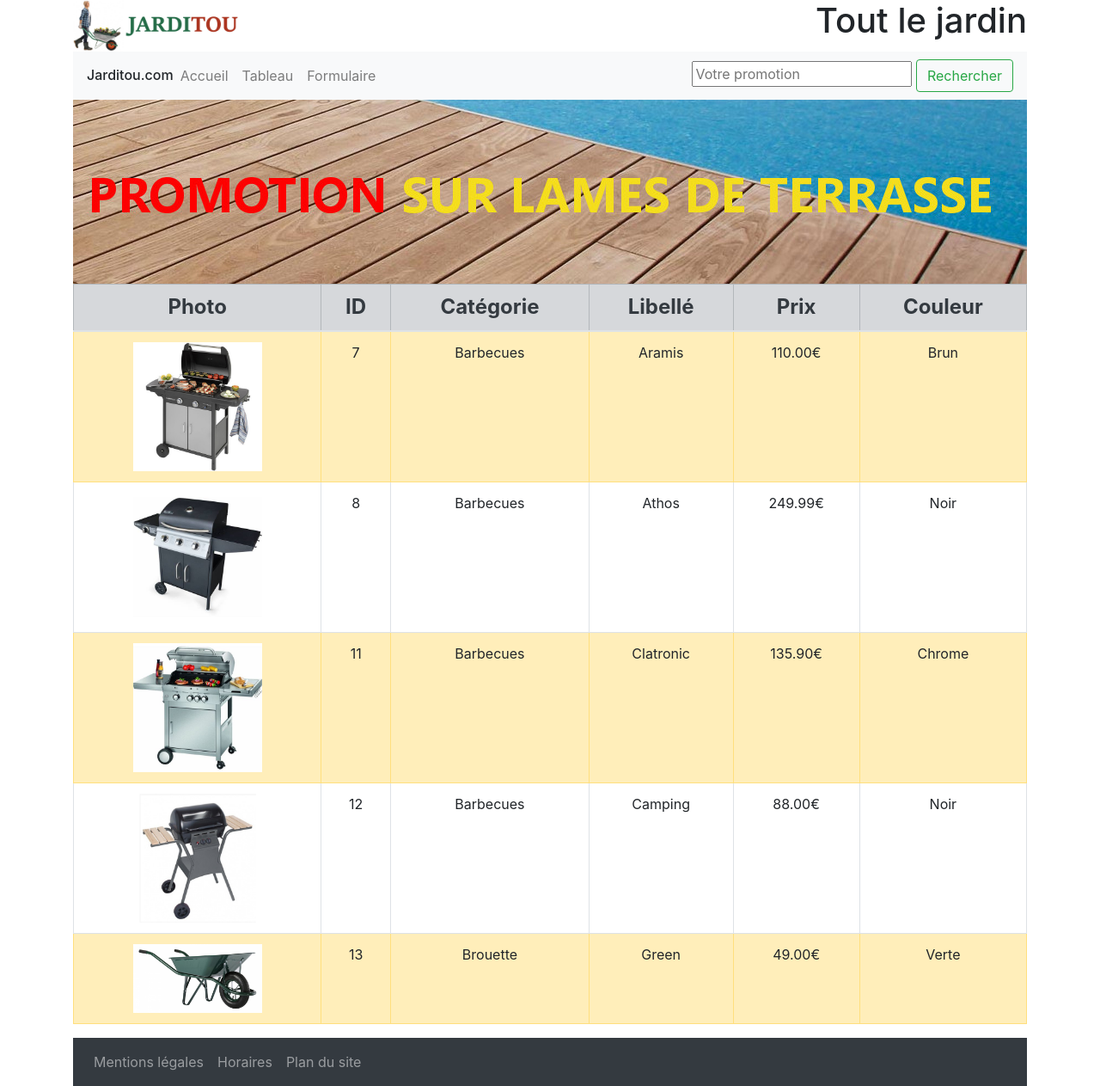
After one commit to BenjaminB-Git/code-git, a PHP site: page /Jarditou/tableau1.html in a window 1280 px wide. The commit adds this page. Shown: the whole page at 86% size. Run offline with PHP 8.4, Linux system fonts and the light colour scheme.

Commit message:
PHP suite

```diff
--- /dev/null
+++ b/Code/PHP/Jarditou/tableau1.html
@@ -0,0 +1,120 @@
+<!DOCTYPE html>
+<html lang="fr">
+<head>
+    <meta charset="UTF-8">
+    <meta http-equiv="X-UA-Compatible" content="IE=edge">
+    <meta name="viewport" content="width=device-width, initial-scale=1, shrink-to-fit=no">
+    <title>Tableau - Jarditou</title>
+    <link rel="stylesheet" href="https://stackpath.bootstrapcdn.com/bootstrap/4.4.1/css/bootstrap.min.css" integrity="sha384-Vkoo8x4CGsO3+Hhxv8T/Q5PaXtkKtu6ug5TOeNV6gBiFeWPGFN9MuhOf23Q9Ifjh" crossorigin="anonymous">
+
+</head>
+<body>
+    <div class="container">
+        <header class="row">
+            <div class="col-12 col-lg-6 text-center text-lg-left" id="img_jarditou"><img src="images/jarditou_logo.jpg" alt="Bienvenue sur le site de Jarditou !" title="Jarditou, jardinez itou !" width="200"></div>
+            <div class="h1 col-12 col-lg-6 text-center text-lg-right" id="slogan"> Tout le jardin</div>
+        </header>
+
+        <nav class="navbar navbar-expand-md bg-light navbar-light">
+            <div class="h6 align-center mb-0">Jarditou.com</div>
+            <button class="navbar-toggler" type="button" data-toggle="collapse" data-target="#collapsibleNavbar">
+                <span class="navbar-toggler-icon"></span>
+            </button>
+            <div class="collapse navbar-collapse" id="collapsibleNavbar">
+            <ul class="navbar-nav">
+                <li class="nav-item"><a class = "nav-link" href="index.html" title="Retour à l'accueil">Accueil</a></li>
+                <li class="nav-item"><a class = "nav-link" href="tableau1.html" title="Tableau de nos produits">Tableau</a></li>
+                <li class="nav-item"><a class = "nav-link" href="contact.html" title="Nous contacter">Formulaire</a></li>
+            </ul>
+            </div>
+        <div class="d-none d-md-block text-right">
+            <input type="text" placeholder="Votre promotion"></input>
+            <button type="button" class="btn btn-outline-success">Rechercher</button>
+        </div>
+
+        </nav>
+
+        <div>
+            <img src="images/promotion.jpg" alt="Promotion sur les lames de terrasse" title="Promotion sur les lames de terrasse" width="100%">
+        </div>
+    <section>
+        <div class="table-responsive">
+   <table class="table table-striped table-bordered table-hover text-center">
+       <thead>
+           <tr class="table-secondary text-dark h4">
+               <th scope="col">Photo</th>
+               <th scope="col">ID</th>
+               <th scope="col">Catégorie</th>
+               <th scope="col">Libellé</th>
+               <th scope="col">Prix</th>
+               <th scope="col">Couleur</th>
+           </tr>
+       </thead>
+       <tbody>
+           <tr class="table-warning">
+               <td><img src="jarditou_photos/7.jpg" width="150" title="Barbecue Aramis" alt="Barbecue Aramis"></td>
+               <td>7</td>
+               <td>Barbecues</td>
+               <td>Aramis</td>
+               <td>110.00€</td>
+               <td>Brun</td>
+           </tr>
+           <tr>
+            <td><img src="jarditou_photos/8.jpg" width="150" title="Barbecue Athos" alt="Barbecue Athos"></td>
+            <td>8</td>
+            <td>Barbecues</td>
+            <td>Athos</td>
+            <td>249.99€</td>
+            <td>Noir</td>
+           </tr>
+           <tr class="table-warning">
+            <td><img src="jarditou_photos/11.jpg" width="150" title="Barbecue Clatronic" alt="Barbecue Clatronic"></td>
+            <td>11</td>
+            <td>Barbecues</td>
+            <td>Clatronic</td>
+            <td>135.90€</td>
+            <td>Chrome</td>
+           </tr>
+           <tr>
+            <td><img src="jarditou_photos/12.jpg" width="150" title="Barbecue Camping" alt="Barbecue Camping"></td>
+            <td>12</td>
+            <td>Barbecues</td>
+            <td>Camping</td>
+            <td>88.00€</td>
+            <td>Noir</td>
+           </tr>
+           <tr class="table-warning">
+            <td><img src="jarditou_photos/13.jpg" width="150" title="Brouette Green" alt="Brouette Green"></td>
+            <td>13</td>
+            <td>Brouette</td>
+            <td>Green</td>
+            <td>49.00€</td>
+            <td>Verte</td>
+           </tr>
+
+
+       </tbody>
+    </table>
+        </div>
+    </section>
+    <nav class="navbar navbar-expand-md navbar-dark bg-dark">
+        <button class="navbar-toggler" type="button" data-toggle="collapse" data-target="#collapsibleNavbarFoot">
+            <span class="navbar-toggler-icon"></span>
+        </button>
+    <div class="collapse navbar-collapse" id="collapsibleNavbarFoot">
+    <ul class="navbar-nav">
+        <li class="nav-item"><a class="nav-link" href="#" title="Ne cliquez pas ici, ça ne vous mènera nulle part">Mentions légales</a></li>
+        <li class="nav-item"><a class="nav-link" href="#" title="Ne cliquez pas non plus ici, ça ne vous mènera nulle part">Horaires</a></li>
+        <li class="nav-item"><a class="nav-link" href="#" title="Ce lien non plus ne fonctionne pas, ça ne sert à rien de cliquer">Plan du site</a></li>
+    </ul>
+    </div>
+    </nav>
+    </div>
+
+    <script src="https://code.jquery.com/jquery-3.4.1.slim.min.js" integrity="sha384-J6qa4849blE2+poT4WnyKhv5vZF5SrPo0iEjwBvKU7imGFAV0wwj1yYfoRSJoZ+n" crossorigin="anonymous"></script>
+    <script src="https://cdn.jsdelivr.net/npm/popper.js@1.16.0/dist/umd/popper.min.js" integrity="sha384-Q6E9RHvbIyZFJoft+2mJbHaEWldlvI9IOYy5n3zV9zzTtmI3UksdQRVvoxMfooAo" crossorigin="anonymous"></script>
+    <script src="https://stackpath.bootstrapcdn.com/bootstrap/4.4.1/js/bootstrap.min.js" integrity="sha384-wfSDF2E50Y2D1uUdj0O3uMBJnjuUD4Ih7YwaYd1iqfktj0Uod8GCExl3Og8ifwB6" crossorigin="anonymous"></script>
+
+
+</body>
+</html>
```
Also changed, not shown: Code/PHP/Jarditou/contact.html (added, +106 -0 lines), Code/PHP/Jarditou/index.html (added, +83 -0 lines), Code/PHP/Jarditou/script.php (added, +33 -0 lines), Code/PHP/Tests/fichier_distant.php (added, +71 -0 lines), Code/PHP/Tests/fonctions.php (added, +54 -0 lines), Code/PHP/bonjour.php (+13 -31 lines), Code/PHP/essai_xdebug.php (added, +8 -0 lines), Code/PHP/index.html (added, +17 -0 lines), Code/PHP/Jarditou/images/jarditou_logo.jpg (added), Code/PHP/Jarditou/images/promotion.jpg (added), Code/PHP/Jarditou/jarditou_photos/11.jpg (added), Code/PHP/Jarditou/jarditou_photos/12.jpg (added), Code/PHP/Jarditou/jarditou_photos/13.jpg (added), Code/PHP/Jarditou/jarditou_photos/7.jpg (added), 4 more files.
